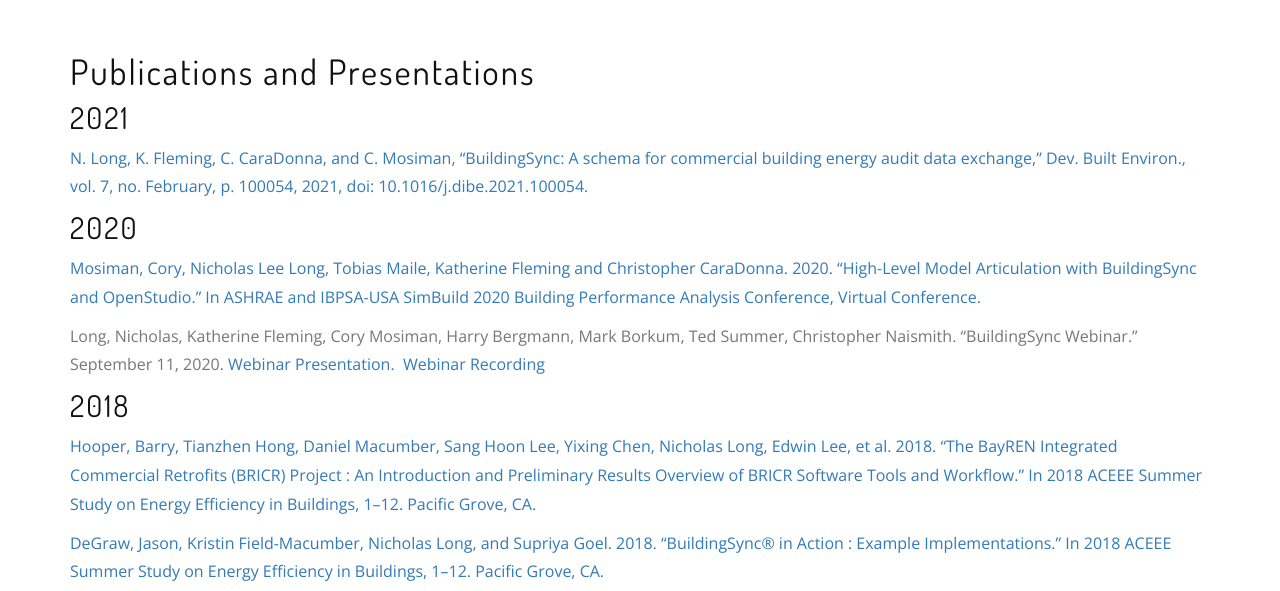
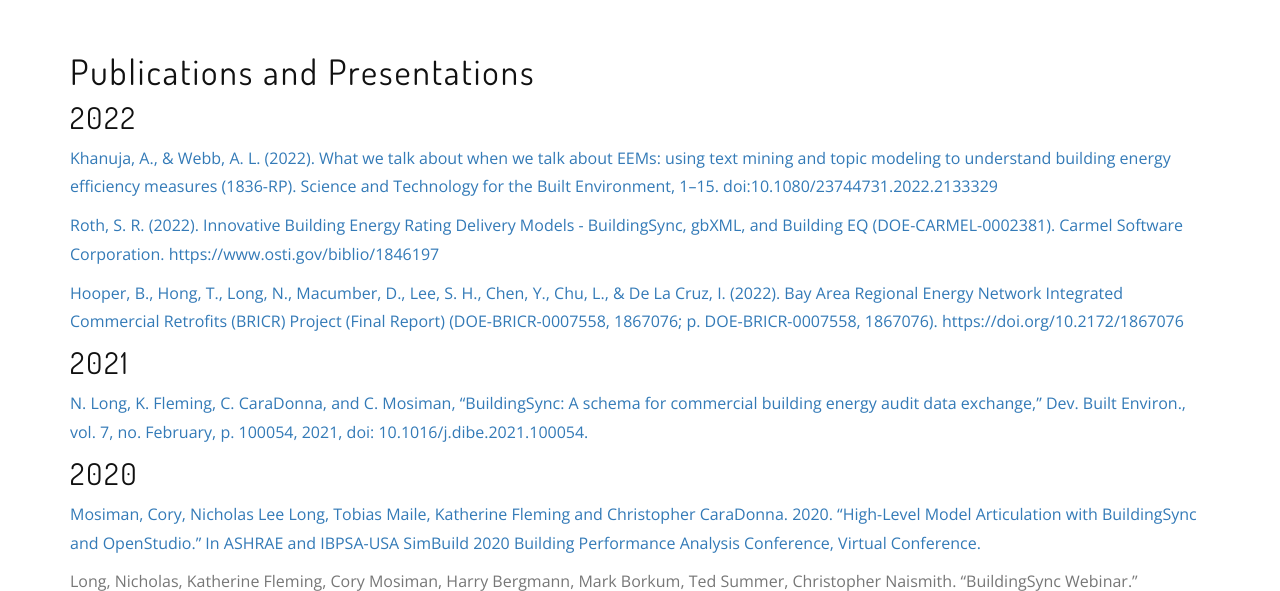
Before and after one commit to BuildingSync/BuildingSync-website, a Django app: page /documents in a window 1280 px wide. Shown: the part 210-801 px from the top of the page. Run offline with Django 3.2, Linux system fonts and the light colour scheme; some libraries are stand-ins or nearby versions.

Commit message:
Updated publications

```diff
--- a/bsyncviewer/templates/references.html
+++ b/bsyncviewer/templates/references.html
@@ -10,7 +10,19 @@
   <div class="container bsync-main">
     <h3>Publications and Presentations</h3>
 
+    <h4>2022</h4>
+
+    <p><a href="https://doi.org/10.1080/23744731.2022.2133329" target="_blank" rel="noopener">Khanuja, A., & Webb, A. L. (2022). What we talk about when we talk about EEMs: using text mining and topic
+      modeling to understand building energy efficiency measures (1836-RP). Science and Technology for the Built Environment, 1–15. doi:10.1080/23744731.2022.2133329</a></p>
+
+    <p><a href="https://www.osti.gov/biblio/1846197" target="_blank" rel="noopener">Roth, S. R. (2022). Innovative Building Energy Rating Delivery Models - BuildingSync, gbXML, and Building EQ
+      (DOE-CARMEL-0002381). Carmel Software Corporation. https://www.osti.gov/biblio/1846197</a></p>
+
+    <p><a href="https://www.osti.gov/biblio/1867076" target="_blank" rel="noopener">Hooper, B., Hong, T., Long, N., Macumber, D., Lee, S. H., Chen, Y., Chu, L., & De La Cruz, I. (2022). Bay Area
+      Regional Energy Network Integrated Commercial Retrofits (BRICR) Project (Final Report) (DOE-BRICR-0007558, 1867076; p. DOE-BRICR-0007558, 1867076). https://doi.org/10.2172/1867076</a></p>
+
     <h4>2021</h4>
+
     <p><a href="https://www.sciencedirect.com/science/article/pii/S2666165921000132" target="_blank" rel="noopener">N. Long, K. Fleming, C. CaraDonna, and C. Mosiman, “BuildingSync: A schema for
       commercial building energy audit data exchange,” Dev. Built Environ., vol. 7, no. February, p. 100054, 2021, doi: 10.1016/j.dibe.2021.100054.</a></p>
 
```
